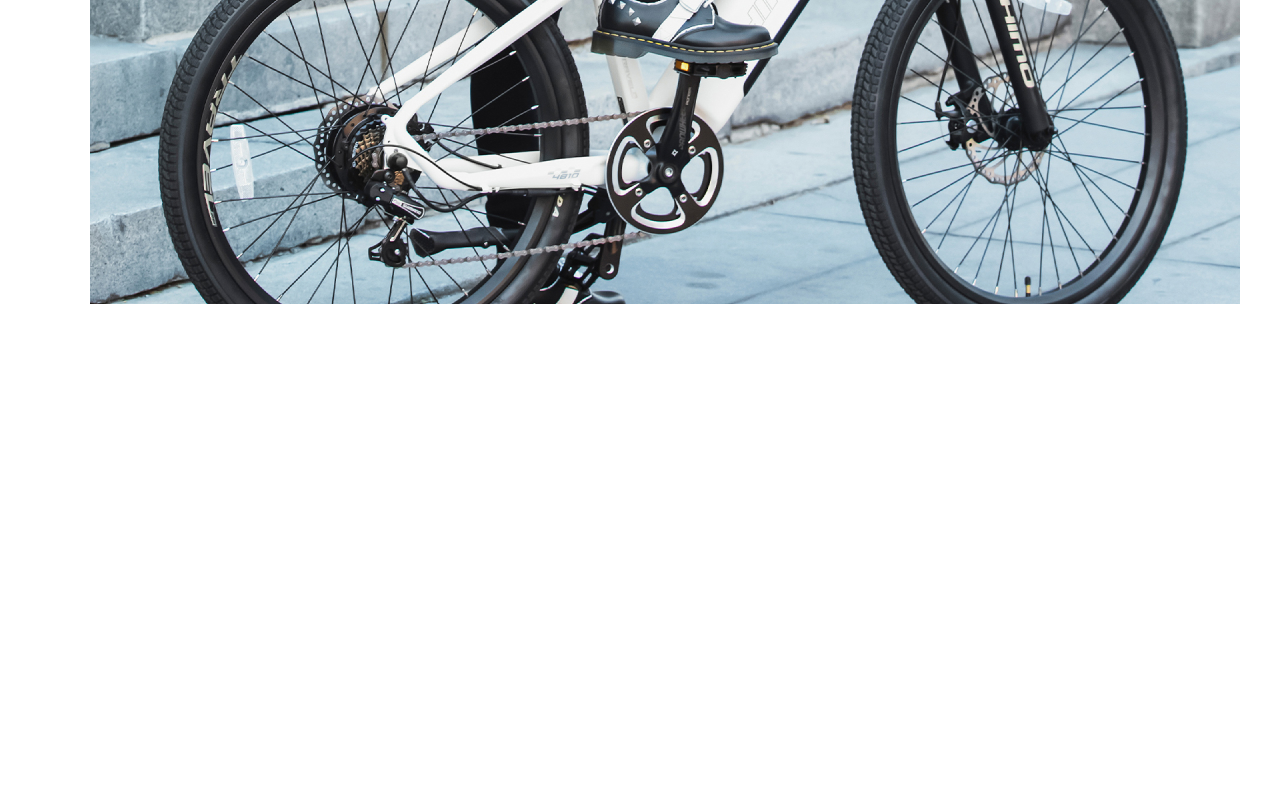
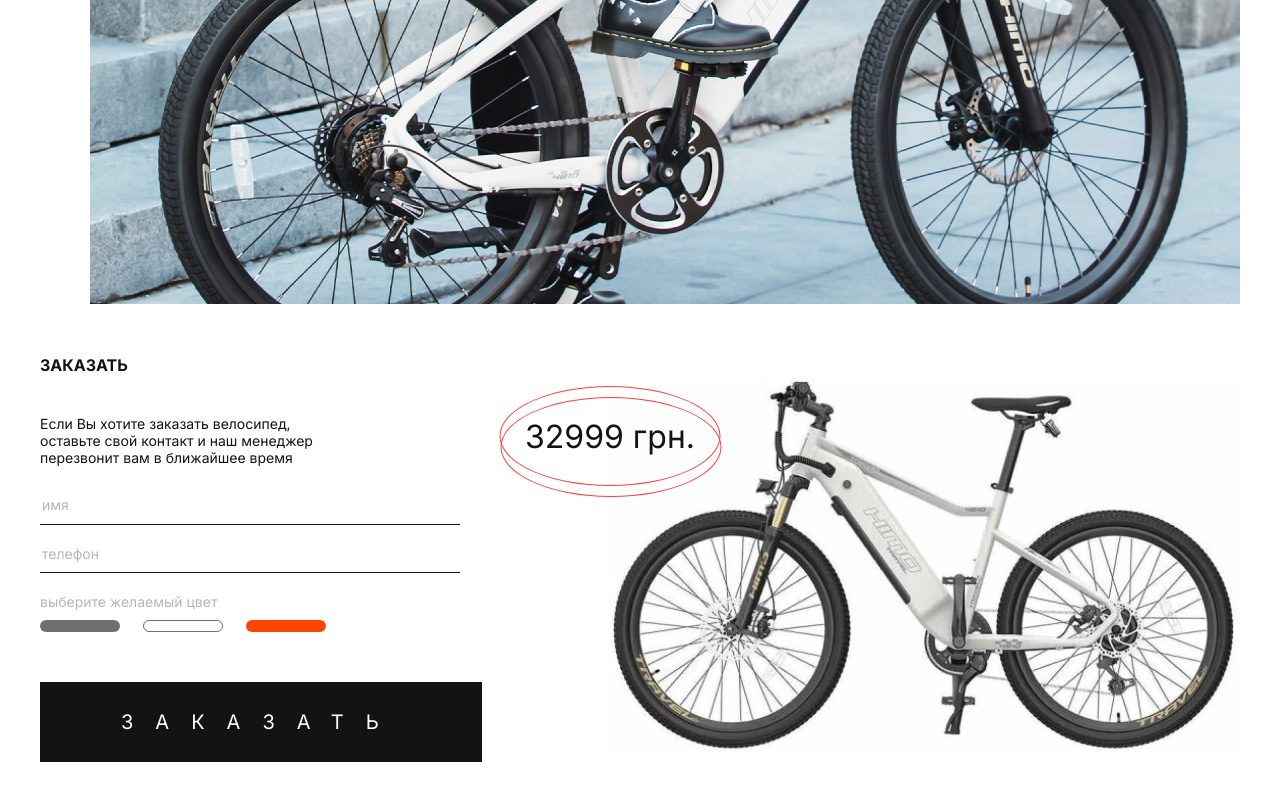
Before and after one commit to rahmanoff/XiaomiHimoSite, a plain HTML site: page index.html in a window 1280 px wide. Shown: the part 3408-4208 px from the top of the page. Before the commit the page ends 3764 px from the top, so only its background shows below. Drawn offline with nearby package versions, Linux system fonts and the light colour scheme.

Commit message:
Price (order) section added

```diff
--- a/css/style.css
+++ b/css/style.css
@@ -269,3 +269,136 @@ body{
 .slider__item{
     padding-left: 50px;
 }
+
+.price{
+    margin-bottom: 100px;
+}
+
+.price__inner{
+    position: relative;
+}
+
+.form{
+    max-width: 420px;
+}
+
+.form__title{
+    margin-bottom: 40px;
+    font-weight: 700;
+    font-size: 16px;
+    line-height: 19px;
+    text-transform: uppercase;
+}
+
+.form__text{
+    max-width: 300px;
+    margin-bottom: 30px;
+}
+
+.form__input-name,
+.form__input-phone{
+    width: 100%;
+    border: none;
+    border-bottom: 1px solid #131313;
+    padding-bottom: 10px;
+    margin-bottom: 20px;
+    outline: none;
+}
+
+.form__input-name::placeholder,
+.form__input-phone::placeholder,
+.form__input-text{
+    color: #6F6F6F;
+    opacity: 0.5;
+}
+
+.form__input-text{
+    margin-bottom: 10px;
+}
+
+.form__label-box{
+    display: flex;
+    margin-bottom: 50px;
+}
+
+.form__label + .form__label{
+    margin-left: 23px;
+}
+
+.form__input-radio{
+    position: absolute;
+    height: 1px;
+    width: 1px;
+    overflow: hidden;
+    clip: rect(0 0 0 0);
+}
+
+.form__input-radio:checked + .form__bike{
+    display: block;
+}
+
+.form__bike{
+    display: none;
+    position: absolute;
+    top: 0;
+    right: 0;
+}
+
+.form__bike-price{
+    font-size: 32px;
+    position: absolute;
+    top: 30px;
+    left: 0;
+    right: 0;
+    width: 221px;
+    height: 100px;
+    display: flex;
+    justify-content: center;
+    align-items: center;
+    border: 1px solid #ff4040;
+    border-radius: 50%;
+    transform: translateX(-50%);
+}
+
+.form__bike-price::after{
+    content:"";
+    position: absolute;
+    width: 221px;
+    height: 100px;
+    border: 1px solid #ff4040;
+    border-radius: 50%;
+    top: 10px;
+    left: 0;
+
+}
+
+.form__radio-style{
+    width: 80px;
+    height: 12px;
+    border-radius: 30px;
+}
+
+.form__radio-style--grey{
+    background: #6F6F6F;
+}
+
+.form__radio-style--white{
+    background: #fff;
+    border: 1px solid #6F6F6F;
+}
+
+.form__radio-style--red{
+    background-color: #f40;
+}
+
+.form__btn{
+    background-color: #131313;
+    padding: 28px 81px;
+    border: none;
+    color: #fff;
+    text-transform: uppercase;
+    font-size: 20px;
+    line-height: 24px;
+    letter-spacing: 1.1em;
+    cursor: pointer;
+}
--- a/index.html
+++ b/index.html
@@ -252,6 +252,49 @@
             </div>
         </div>
     </div>
+    <section class="price">
+        <div class="container">
+            <div class="price__inner">
+                <form class="form" action="">
+                    <h4 class="form__title">Заказать</h4>
+                    <p class="form__text">
+                        Если Вы хотите заказать велосипед, оставьте свой контакт и наш менеджер перезвонит вам
+                        в ближайшее время
+                    </p>
+                    <input class="form__input-name" type="text" placeholder="имя">
+                    <input class="form__input-phone" type="tel" placeholder="телефон">
+                    <p class="form__input-text">выберите желаемый цвет</p>
+                    <div class="form__label-box">
+                        <label class="form__label">
+                            <input class="form__input-radio" type="radio" name="radio">
+                            <div class="form__bike">
+                                <img  class="form__bike-img" src="images/bike-grey.jpg" alt="#">
+                                <p class="form__bike-price"><span>31999 грн.</span></p>
+                            </div>
+                            <div class="form__radio-style form__radio-style--grey"></div>
+                        </label>
+                        <label class="form__label">
+                            <input class="form__input-radio" type="radio" name="radio" checked>
+                            <div class="form__bike">
+                                <img  class="form__bike-img" src="images/bike-white.jpg" alt="#">
+                                <p class="form__bike-price"><span>32999 грн.</span></p>
+                            </div>
+                            <div class="form__radio-style form__radio-style--white"></div>
+                        </label>
+                        <label class="form__label">
+                            <input class="form__input-radio" type="radio" name="radio">
+                            <div class="form__bike">
+                                <img  class="form__bike-img" src="images/bike-red.jpg" alt="#">
+                                <p class="form__bike-price"><span>33999 грн.</span></p>
+                            </div>
+                            <div class="form__radio-style form__radio-style--red"></div>
+                        </label>
+                    </div>
+                </form>
+                <button class="form__btn" type="submit">ЗАКАЗАТЬ</button>
+            </div>
+        </div>
+    </section>
     <script src="https://ajax.googleapis.com/ajax/libs/jquery/3.6.0/jquery.min.js"></script>
     <script src="js/slick.min.js"></script>
     <script src="js/main.js"></script>
```
Also changed, not shown: images/bike-grey.jpg (added), images/bike-red.jpg (added), images/bike-white.jpg (added).
